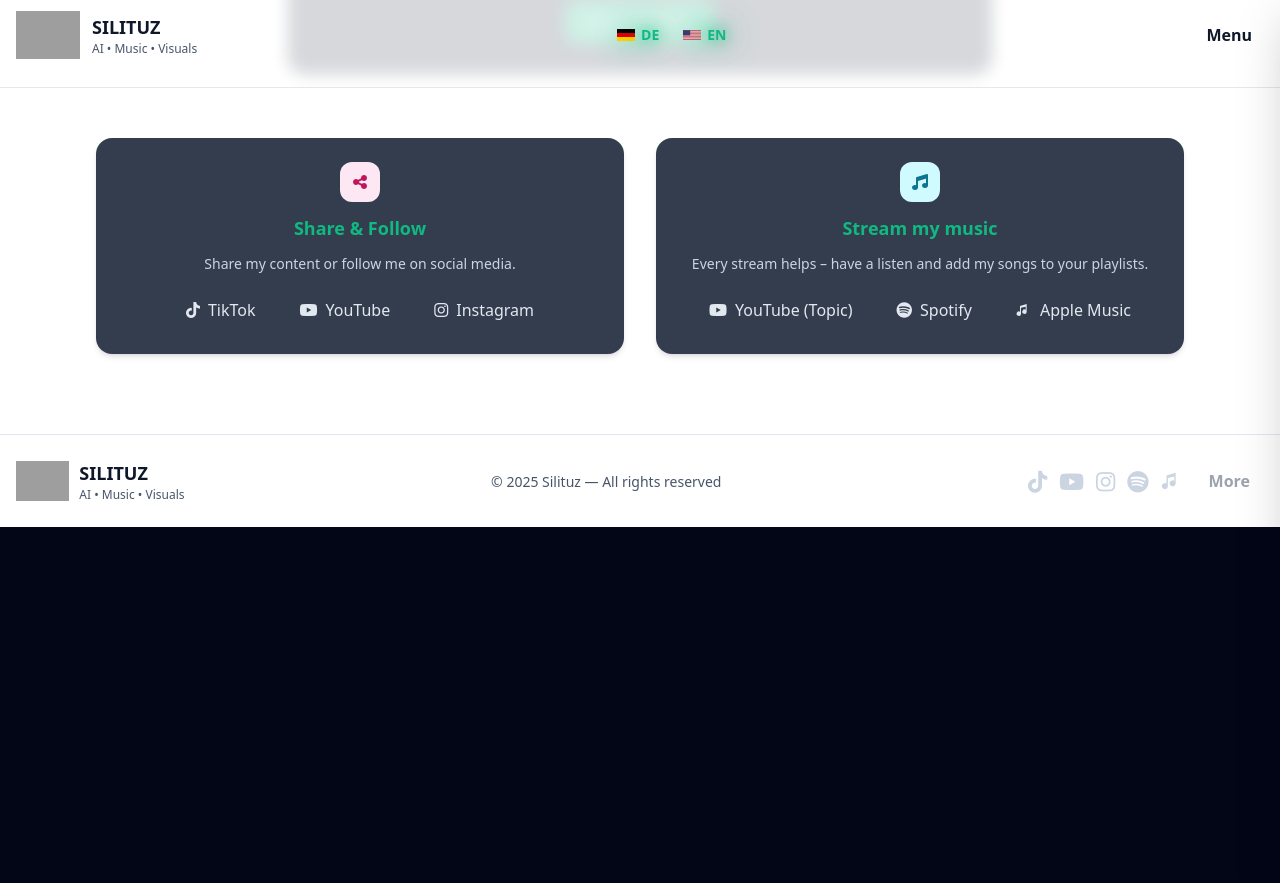
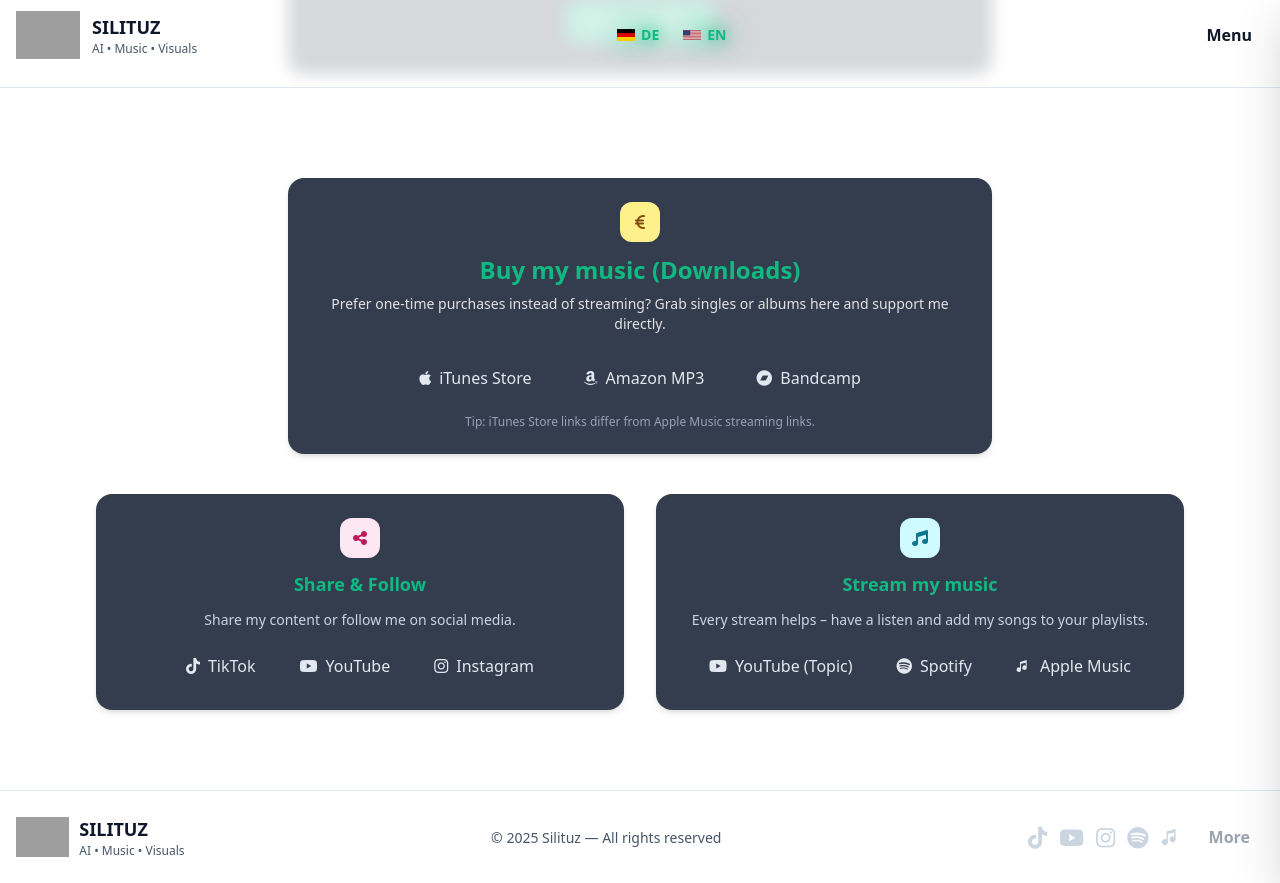
Before and after one commit to Silituz/silituz-website, a Jekyll site: the page built from en/support.html, in a window 1280 px wide and 900 px high, scrolled down 1032 px, cut to the strip 17-900 px from the top of the window. Built offline with Jekyll 4.4.1, drawn with Linux system fonts in a browser that asks for light colours; nearby versions of some CDN libraries; before the commit the page ends 1576 px from its top, so only the background shows below that; grey boxes are pictures that could not be loaded.

Commit message:
Update support_shared.html

```diff
--- a/_includes/support_shared.html
+++ b/_includes/support_shared.html
@@ -50,6 +50,64 @@
     </div>
   </div>
 </section>
+
+<!-- Musik kaufen (Download) -->
+<section class="py-10 text-center">
+  <div class="max-w-3xl mx-auto px-4 sm:px-6 lg:px-8">
+    <div class="p-6 rounded-2xl shadow-md bg-slate-800/90 text-white">
+      <div class="mx-auto mb-3 w-10 h-10 rounded-xl bg-yellow-200 text-yellow-800 flex items-center justify-center">
+        <i class="fa-solid fa-euro-sign"></i>
+      </div>
+      <h2 class="text-2xl font-bold text-emerald-500">
+        {% if page.lang == 'en' or page.url contains '/en/' %}
+          Buy my music (Downloads)
+        {% else %}
+          Musik kaufen (Downloads)
+        {% endif %}
+      </h2>
+
+      <p class="mt-2 text-sm text-white/85">
+        {% if page.lang == 'en' or page.url contains '/en/' %}
+          Prefer one-time purchases instead of streaming? Grab singles or albums here and support me directly.
+        {% else %}
+          Du bevorzugst Einzelkäufe statt Streaming? Hol dir hier Singles oder Alben und supporte mich direkt.
+        {% endif %}
+      </p>
+
+      <div class="mt-6 flex flex-wrap justify-center gap-3">
+        <!-- iTunes Store -->
+        <a href="{{ page.itunes_store_url | default: site.social.itunes_store_url }}" target="_blank" rel="noopener"
+           class="group relative inline-block px-5 py-2 rounded-lg text-slate-200 overflow-hidden">
+          <span class="absolute inset-y-0 left-0 w-0 bg-emerald-500 transition-all duration-700 ease-out group-hover:w-full"></span>
+          <span class="relative z-10 flex items-center"><i class="fa-brands fa-apple mr-2"></i>iTunes Store</span>
+        </a>
+
+        <!-- Amazon MP3 -->
+        <a href="{{ page.amazon_music_mp3_url | default: site.social.amazon_music_mp3_url }}" target="_blank" rel="noopener"
+           class="group relative inline-block px-5 py-2 rounded-lg text-slate-200 overflow-hidden">
+          <span class="absolute inset-y-0 left-0 w-0 bg-emerald-500 transition-all duration-700 ease-out group-hover:w-full"></span>
+          <span class="relative z-10 flex items-center"><i class="fa-brands fa-amazon mr-2"></i>Amazon MP3</span>
+        </a>
+
+        <!-- Bandcamp -->
+        <a href="{{ page.bandcamp_url | default: site.social.bandcamp_url }}" target="_blank" rel="noopener"
+           class="group relative inline-block px-5 py-2 rounded-lg text-slate-200 overflow-hidden">
+          <span class="absolute inset-y-0 left-0 w-0 bg-emerald-500 transition-all duration-700 ease-out group-hover:w-full"></span>
+          <span class="relative z-10 flex items-center"><i class="fa-brands fa-bandcamp mr-2"></i>Bandcamp</span>
+        </a>
+      </div>
+
+      <p class="mt-4 text-xs text-slate-400">
+        {% if page.lang == 'en' or page.url contains '/en/' %}
+          Tip: iTunes Store links differ from Apple Music streaming links.
+        {% else %}
+          Tipp: iTunes-Store-Links unterscheiden sich von Apple-Music-Streaming-Links.
+        {% endif %}
+      </p>
+    </div>
+  </div>
+</section>
+
 
 <!-- Teilen & Musik -->
 <section class="pb-20">
```
